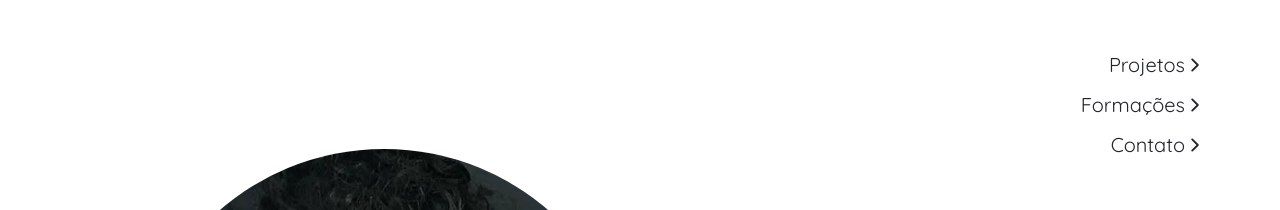
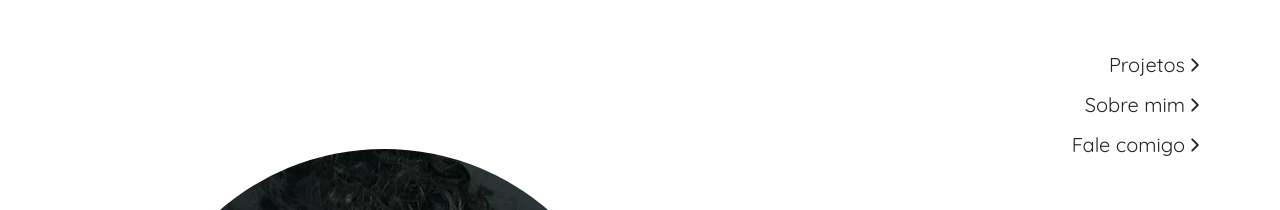
Before and after one commit to IuryBenicio/Portfolio_iury_v2, a React (Vite) app in the folder portfolio_iury_v2/: page / in a window 1280 px wide. Both pictures are taken after a click on the link "CLIQUE AQUI PARA VER SOBRE MIM E MEUS PROJETOS". Shown: the top 210 px of the page. Built offline with nearby package versions, Linux system fonts and the light colour scheme.

Commit message:
fix: consertando alguns erros de tradução

```diff
--- a/portfolio_iury_v2/src/App.tsx
+++ b/portfolio_iury_v2/src/App.tsx
@@ -12,10 +12,6 @@ function App() {
   const [language, setLanguage] = useState("Portuguese");
 
   const [buttons, setButtons] = useState({
-    buttons:
-      language === "Portuguese"
-        ? ["Projetos", "Formações", "Contato"]
-        : ["Projects", "About-me", "Contact me"],
     active: false,
   });
 
@@ -48,13 +44,16 @@ function App() {
             className="buttons-menu"
           >
             <a id="First-button" onClick={() => setActivePage("projetos")}>
-              {buttons.buttons[0]} <IoIosArrowForward />
+              {language === "Portuguese" ? "Projetos" : "Projects"}
+              <IoIosArrowForward />
             </a>
             <a id="Second-button" onClick={() => setActivePage("formações")}>
-              {buttons.buttons[1]} <IoIosArrowForward />
+              {language === "Portuguese" ? "Sobre mim" : "About me"}
+              <IoIosArrowForward />
             </a>
             <a id="Third-button" onClick={() => setActivePage("contato")}>
-              {buttons.buttons[2]} <IoIosArrowForward />
+              {language === "Portuguese" ? "Fale comigo" : "Contact me"}
+              <IoIosArrowForward />
             </a>
           </motion.div>
         )}
--- a/portfolio_iury_v2/src/sections/Contato/Contato.tsx
+++ b/portfolio_iury_v2/src/sections/Contato/Contato.tsx
@@ -80,7 +80,7 @@ export default function ContatoSC({ onBack, language }: Props) {
           href="#"
         >
           <IoIosArrowBack />
-          <span>voltar</span>
+          <span>{language === "Portuguese" ? "voltar" : "back"}</span>
         </motion.a>
       </AnimatePresence>
       <AnimatePresence>
--- a/portfolio_iury_v2/src/sections/Formacoes/Formacoes.tsx
+++ b/portfolio_iury_v2/src/sections/Formacoes/Formacoes.tsx
@@ -18,10 +18,20 @@ export default function FormacoesSC({ language, onBack }: Props) {
   });
   return (
     <FormacoesContainer>
-      <a onClick={onBack} className="buttons" href="#">
-        <IoIosArrowBack />
-        <span>{language === "Portuguese" ? "voltar" : "Back"}</span>
-      </a>
+      <AnimatePresence>
+        <motion.a
+          initial={{ x: -100, opacity: 0 }}
+          animate={{ x: 0, opacity: 1 }}
+          exit={{ x: 100, opacity: 0 }}
+          transition={{ delay: 0.6, duration: 0.8, ease: easeInOut }}
+          onClick={onBack}
+          className="buttons"
+          href="#"
+        >
+          <IoIosArrowBack />
+          <span>{language === "Portuguese" ? "voltar" : "back"}</span>
+        </motion.a>
+      </AnimatePresence>
       <AnimatePresence>
         <motion.div
           initial={{ opacity: 0 }}
```
